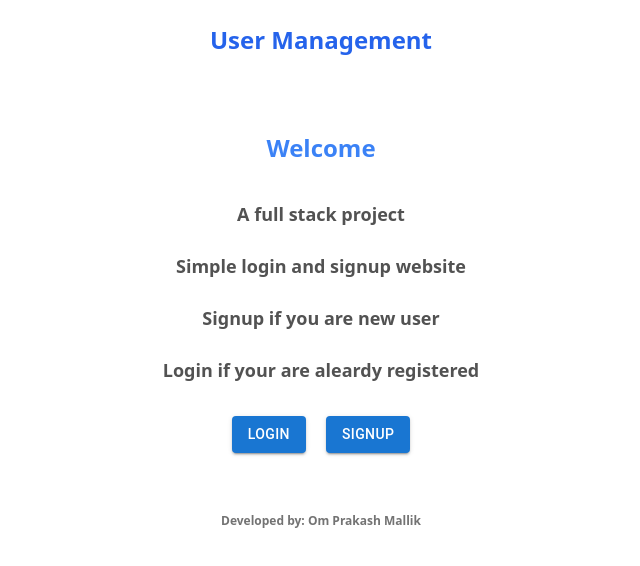
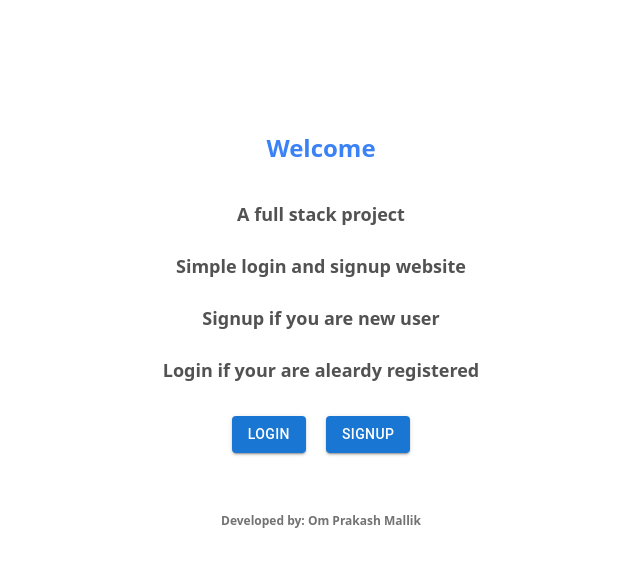
Before and after one commit to OmPrakashMallik2/user-management-client, a React (Create React App) app: page / in a window 1280 px wide. Shown: the top 566 px of the page, without its empty margins (319-959 px from the left). Built offline with nearby package versions, Linux system fonts and the light colour scheme.

Commit message:
Update Nav.jsx

```diff
--- a/src/Components/Nav.jsx
+++ b/src/Components/Nav.jsx
@@ -4,12 +4,13 @@ import { Link } from 'react-router-dom'
 function Nav() {
 
     return (
-        <div className='bg-white flex justify-center p-6'>
+        <div className='bg-white flex bg-blue-500 justify-center p-6'>
 
-            <Link to="/" className='text-center text-2xl font-bold text-blue-600'>User Management</Link>
+            <Link to="/" className='text-center text-2xl font-bold text-white'>User Management</Link>
 
         </div>
     )
 }
 
+
 export default Nav
```
